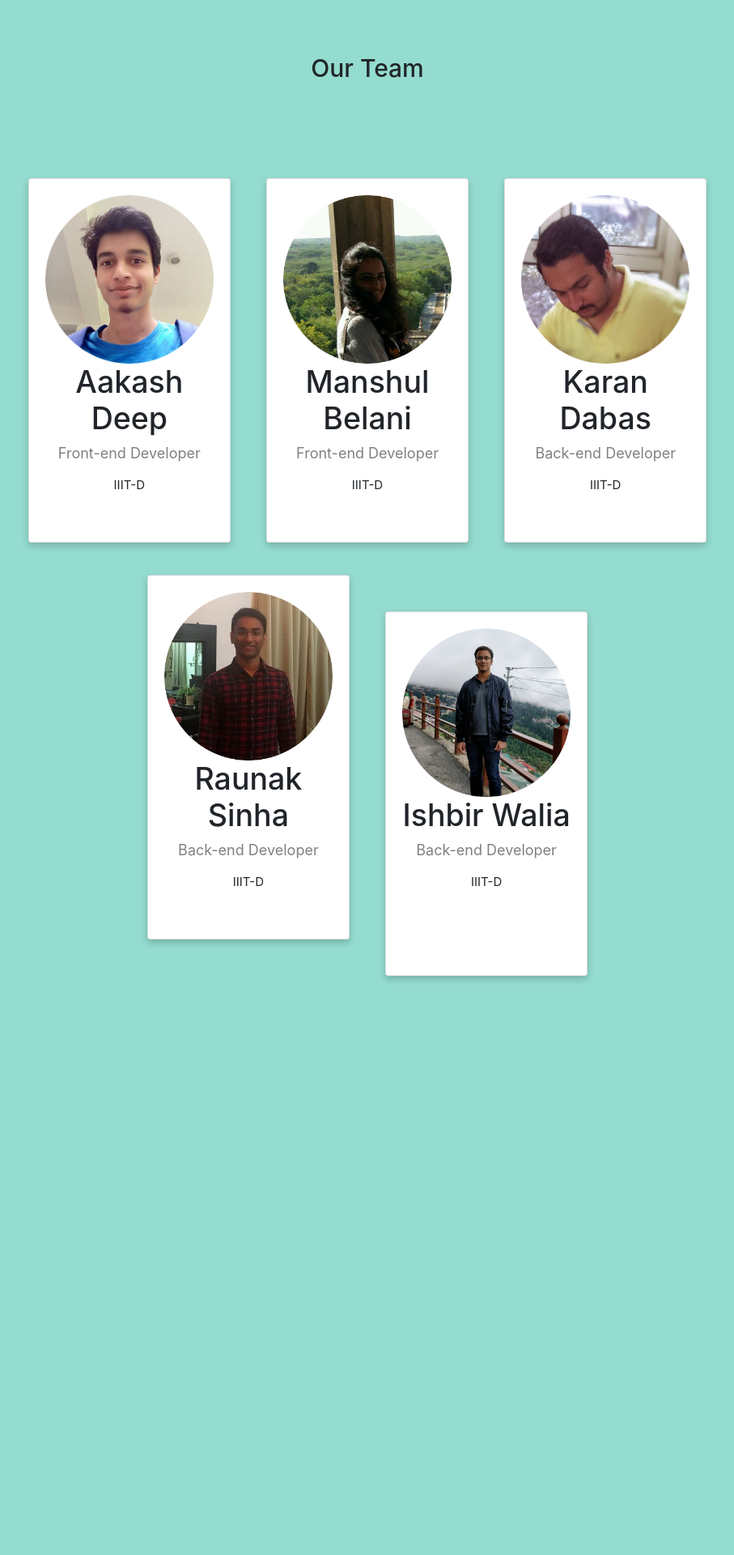
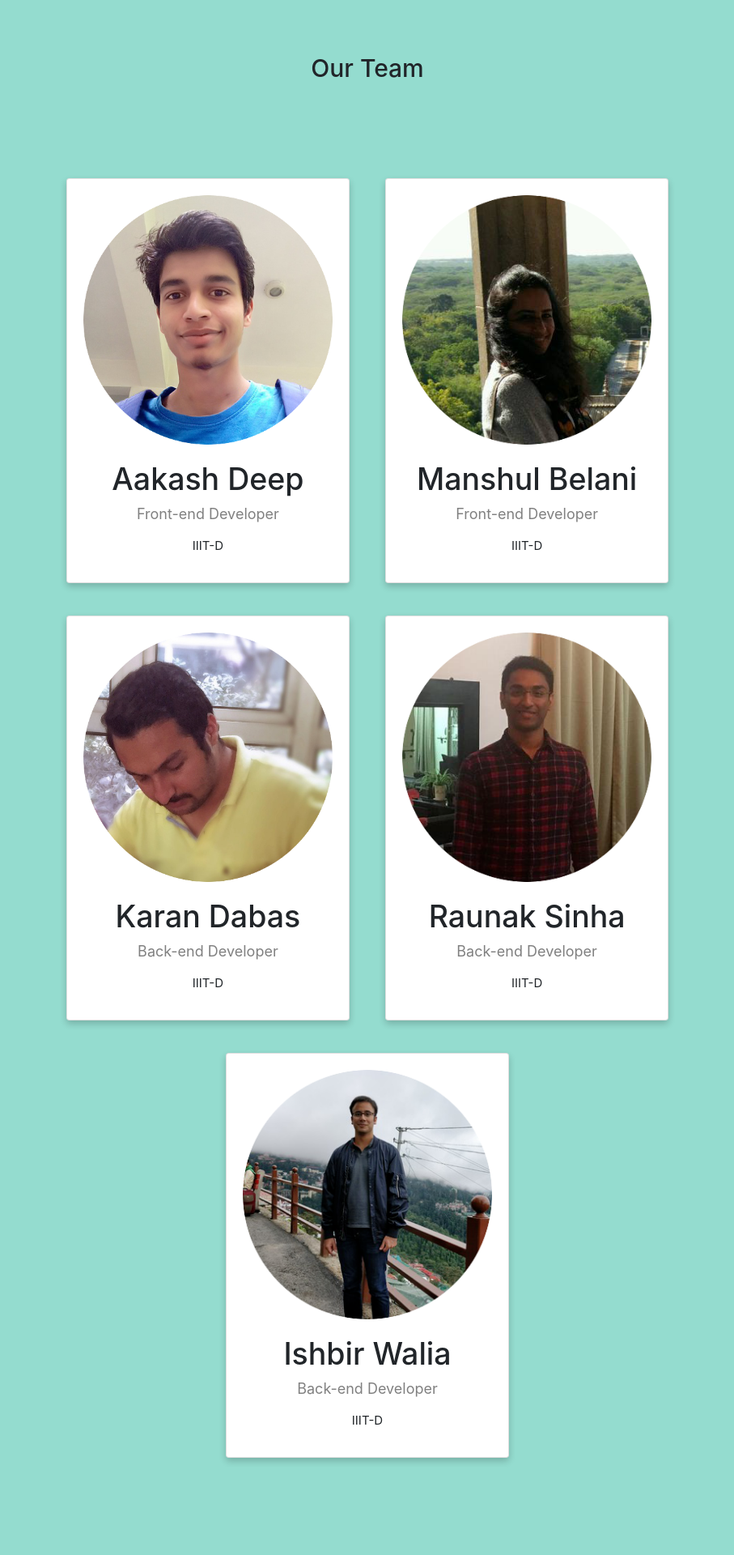
Before and after one commit to kd3423/noWhinge, a Django app: page /about_page/ in a window 1280 px wide. Shown: the part 940-2860 px from the top of the page at 81% size, without its empty margins (186-1093 px from the left). Before the commit the page ends 2152 px from the top, so only its background shows below. Run offline with Django 3.2, Linux system fonts and the light colour scheme; some libraries are stand-ins or nearby versions.

Commit message:
about updated

```diff
--- a/noWhinge/static_project/our_static/css/about.css
+++ b/noWhinge/static_project/our_static/css/about.css
@@ -23,7 +23,7 @@
 .members{
     text-align: center;
     position: relative;
-    padding:100px 100px 100px 100px;
+    padding:100px 140px 100px 140px;
 }
 
 .members > div{
@@ -32,12 +32,16 @@
 
 .card {
     box-shadow: 0 4px 8px 0 rgba(0, 0, 0, 0.2);
-    width: 250px;
-    height: 450px;
+    width: 350px;
+    height: 500px;
     text-align: center;
     padding: 20px;
     margin: 20px;
     display: block;
+}
+
+#name{
+    padding-top: 20px;
 }
 
 .title {
--- a/noWhinge/static_project/our_static/css/contact.css
+++ b/noWhinge/static_project/our_static/css/contact.css
@@ -1,7 +1,3 @@
-.page1{
-
-}
-
 .contact_header{
     text-align: center;
     position: relative;
--- /dev/null
+++ b/noWhinge/static_project/our_static/css/login.css
@@ -0,0 +1,5 @@
+#submit_btn{
+    background-color: #2ebd4f;
+    border-color: #2ebd4f;
+    color: #ffffff;
+}
--- a/noWhinge/templates/about.html
+++ b/noWhinge/templates/about.html
@@ -51,31 +51,31 @@
             <br><br><br><br>
             <div class="card" id="card1">
               <img src="https://raw.githubusercontent.com/kd3423/noWhinge/master/noWhinge/members/aakash.png?token=ATrmP970J2rn7FZQFeyQwi2zSK7grCxMks5a1dyTwA%3D%3D" alt="Member1" style="width:100%">
-              <h1>Aakash Deep</h1>
+              <h1 id="name">Aakash Deep</h1>
               <p class="title">Front-end Developer</p>
               <p>IIIT-D</p>
             </div>
             <div class="card" id="card2">
               <img src="https://raw.githubusercontent.com/kd3423/noWhinge/master/noWhinge/members/manshul.png?token=ATrmPxWvRmEGQjtDVb20zrhtdGgjMNd9ks5a1dzUwA%3D%3D" alt="Member2" style="width:100%">
-              <h1>Manshul Belani</h1>
+              <h1 id="name">Manshul Belani</h1>
               <p class="title">Front-end Developer</p>
               <p>IIIT-D</p>
             </div>
             <div class="card" id="card3">
               <img src="https://raw.githubusercontent.com/kd3423/noWhinge/master/noWhinge/members/karan.png?token=ATrmP3m9xwxBuNt8mtqAzXoLPmp2yYX_ks5a1dzDwA%3D%3D" alt="Member3" style="width:100%">
-              <h1>Karan Dabas</h1>
+              <h1 id="name">Karan Dabas</h1>
               <p class="title">Back-end Developer</p>
               <p>IIIT-D</p>
             </div>
             <div class="card" id="card4">
               <img src="https://raw.githubusercontent.com/kd3423/noWhinge/master/noWhinge/members/raunak.png?token=ATrmP3DzBX45Q2t89__7Ha1ARJl5VyXIks5a1dzrwA%3D%3D" alt="Member4" style="width:100%">
-              <h1>Raunak Sinha</h1>
+              <h1 id="name">Raunak Sinha</h1>
               <p class="title">Back-end Developer</p>
               <p>IIIT-D</p>
             </div>
-            <div class="card" id="card5">
-              <img src="https://raw.githubusercontent.com/kd3423/noWhinge/master/noWhinge/members/ishbir.png?token=ATrmP_J2CGGrcOb6K3Opw_DYAQ_by9nsks5a1dyuwA%3D%3D" alt="Member5" style="width:100%">
-              <h1>Ishbir Walia</h1>
+            <div class="card" id="card4">
+              <img src="https://raw.githubusercontent.com/kd3423/noWhinge/master/noWhinge/members/ishbir.png?token=ATrmP3CD8yxAPAIxp52pp7XnCPylmWEPks5a1mTFwA%3D%3D" alt="Member4" style="width:100%">
+              <h1 id="name">Ishbir Walia</h1>
               <p class="title">Back-end Developer</p>
               <p>IIIT-D</p>
             </div>
--- a/noWhinge/templates/navbar.html
+++ b/noWhinge/templates/navbar.html
@@ -6,19 +6,19 @@
       </button>
       <div class="collapse navbar-collapse" id="navbarCollapse">
         <ul class="navbar-nav mr-auto">
-          <li class="nav-item">
+          <li class="nav-item" id="home">
             <a class="nav-link" href="{% url 'home' %}">Home <span class="sr-only">(current)</span></a>
           </li>
-          <li class="nav-item">
+          <li class="nav-item" id="complaint">
             <a class="nav-link" href="{% url 'complaint_page' %}">Log a Complaint</a>
           </li>
-          <li class="nav-item">
+          <li class="nav-item" id=analysis"">
             <a class="nav-link" href="{% url 'analysis_page' %}">Analysis</a>
           </li>
-          <li class="nav-item">
+          <li class="nav-item" id="about">
             <a class="nav-link" href="{% url 'about_page' %}">About</a>
           </li>
-          <li class="nav-item">
+          <li class="nav-item" id=contact>
             <a class="nav-link" href="{% url 'contact' %}">Contact Us</a>
           </li>
           <!-- <li class="nav-item">
```
Also changed, not shown: noWhinge/templates/registration/login.html (+6 -6 lines), noWhinge/db.sqlite3.
